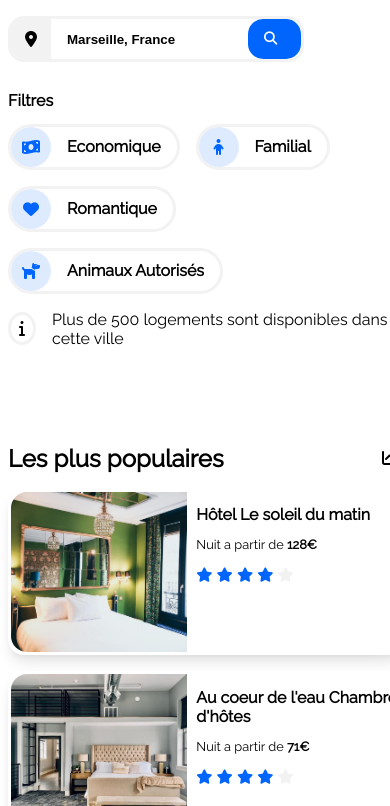
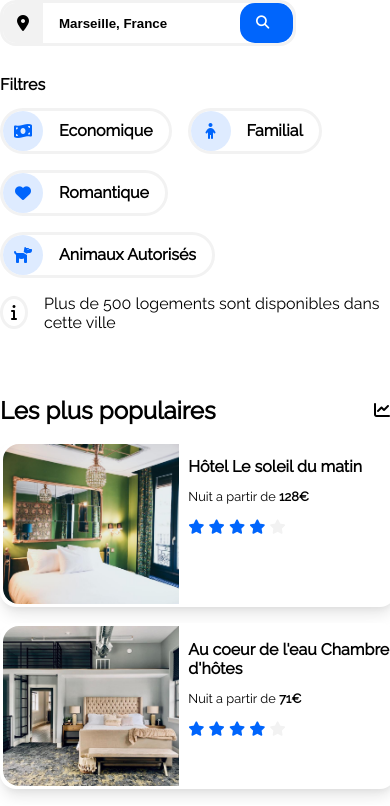
Before and after one commit to marowa3D/BELGASSEMI-MAROWA_2_21062021, a plain HTML site: page index.html in a window 390 px wide. Shown: the part 253-1059 px from the top of the page. Drawn offline with Linux system fonts and the light colour scheme.

Commit message:
modification body

```diff
--- a/style_mobile.css
+++ b/style_mobile.css
@@ -3,8 +3,8 @@ body {
 }
 
 body > * {
-  padding: 1rem;
-  padding-left: 2rem;
+  padding-left: 10px;
+  padding-right: 10px;
 
 }
 
```
